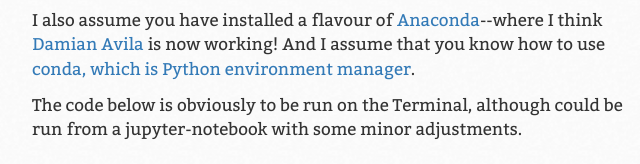
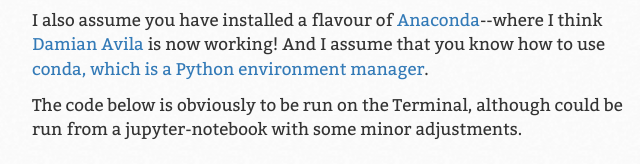
Before and after one commit to eroesch/etienneroes.ch-build, a plain HTML site: page notebook/my-setup/index.html in a window 1280 px wide. Shown: the part 1505-1669 px from the top of the page, 374-1014 px from the left. Drawn offline with Linux system fonts and the light colour scheme; a script that the page names is missing.

Commit message:
Nikola auto commit.
Source commit: 6284bd78fe198097f24a1601abfaa44d970806ee
Nikola version: 7.7.3

```diff
--- a/notebook/my-setup/index.html
+++ b/notebook/my-setup/index.html
@@ -116,7 +116,7 @@ article: http://ogp.me/ns/article#
 <p>You will find below a step-by-step guide of how I have it setup. It is of course for your enjoyment as much as it is to appease my memory. I assume that you know why you are engaging on this path, that you know a little bit of python and jupyter-notebook, and that you are not afraid of command lines.</p>
 <p>I have tested this setup on a macbook pro and an iMac, running El Capitan. This is of course not necessary, and Nikola will run on other platforms. I have made the decision to use Python3.5, which is a risk and an opportunity to future-proof a little. That said, it works very well with older versions of Python, and also nothing stops you from mix'n matching versions/conda environments for your blog posts--I checked.</p>
 <p>Some packages have been compiled by others, and made available on public repositories (Thanks all for that!). I may try to do the same, to offer a degree of redundancy, but that's for later.</p>
-<p>I also assume you have installed a flavour of <a href="https://www.continuum.io/downloads">Anaconda</a>--where I think <a href="http://www.damian.oquanta.info/">Damian Avila</a> is now working! And I assume that you know how to use <a href="http://conda.pydata.org/docs/using/envs.html">conda, which is Python environment manager</a>.</p>
+<p>I also assume you have installed a flavour of <a href="https://www.continuum.io/downloads">Anaconda</a>--where I think <a href="http://www.damian.oquanta.info/">Damian Avila</a> is now working! And I assume that you know how to use <a href="http://conda.pydata.org/docs/using/envs.html">conda, which is a Python environment manager</a>.</p>
 <p>The code below is obviously to be run on the Terminal, although could be run from a jupyter-notebook with some minor adjustments.</p>
 
 </div>
```
Also changed, not shown: 1 other file.
